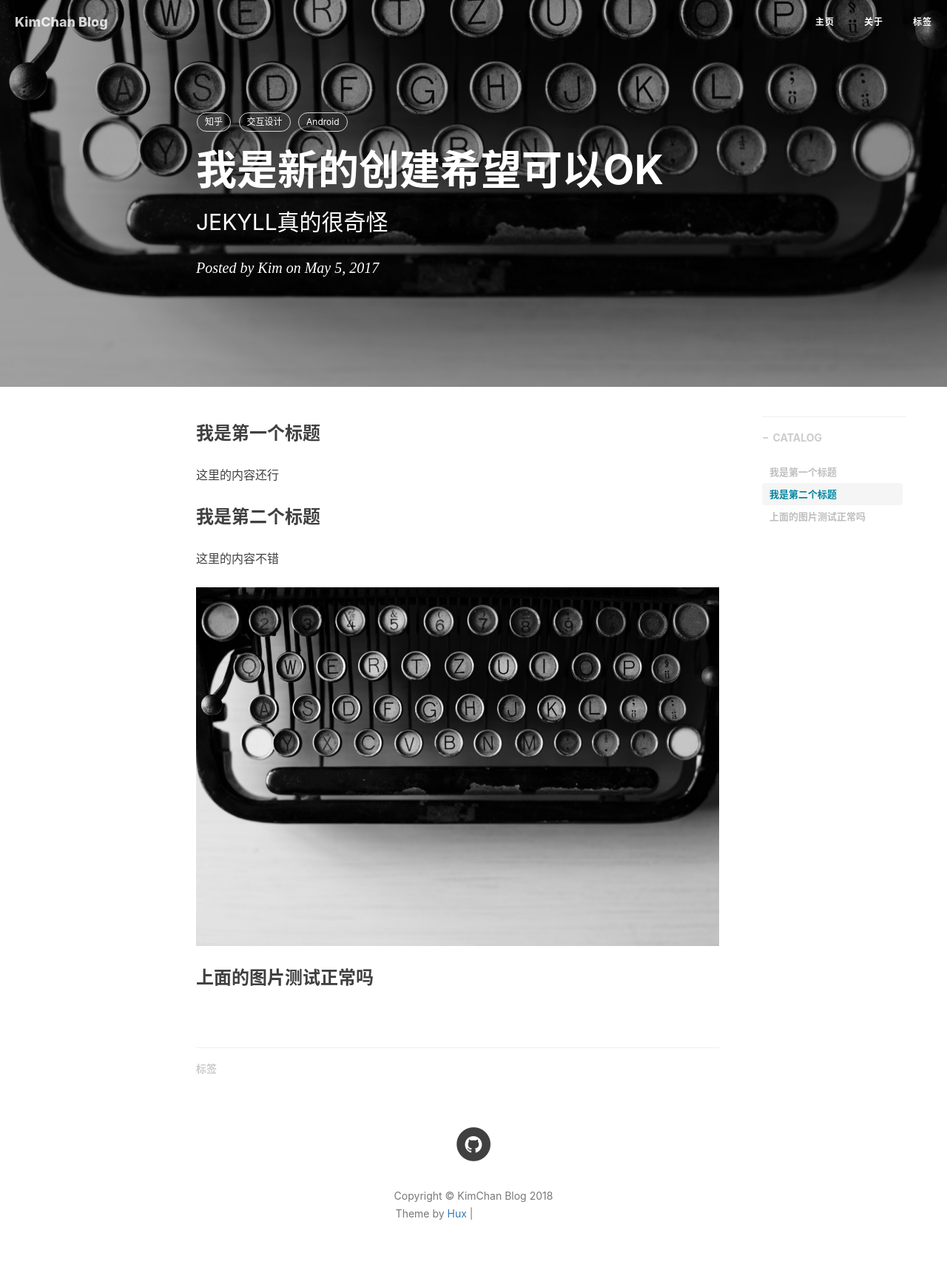
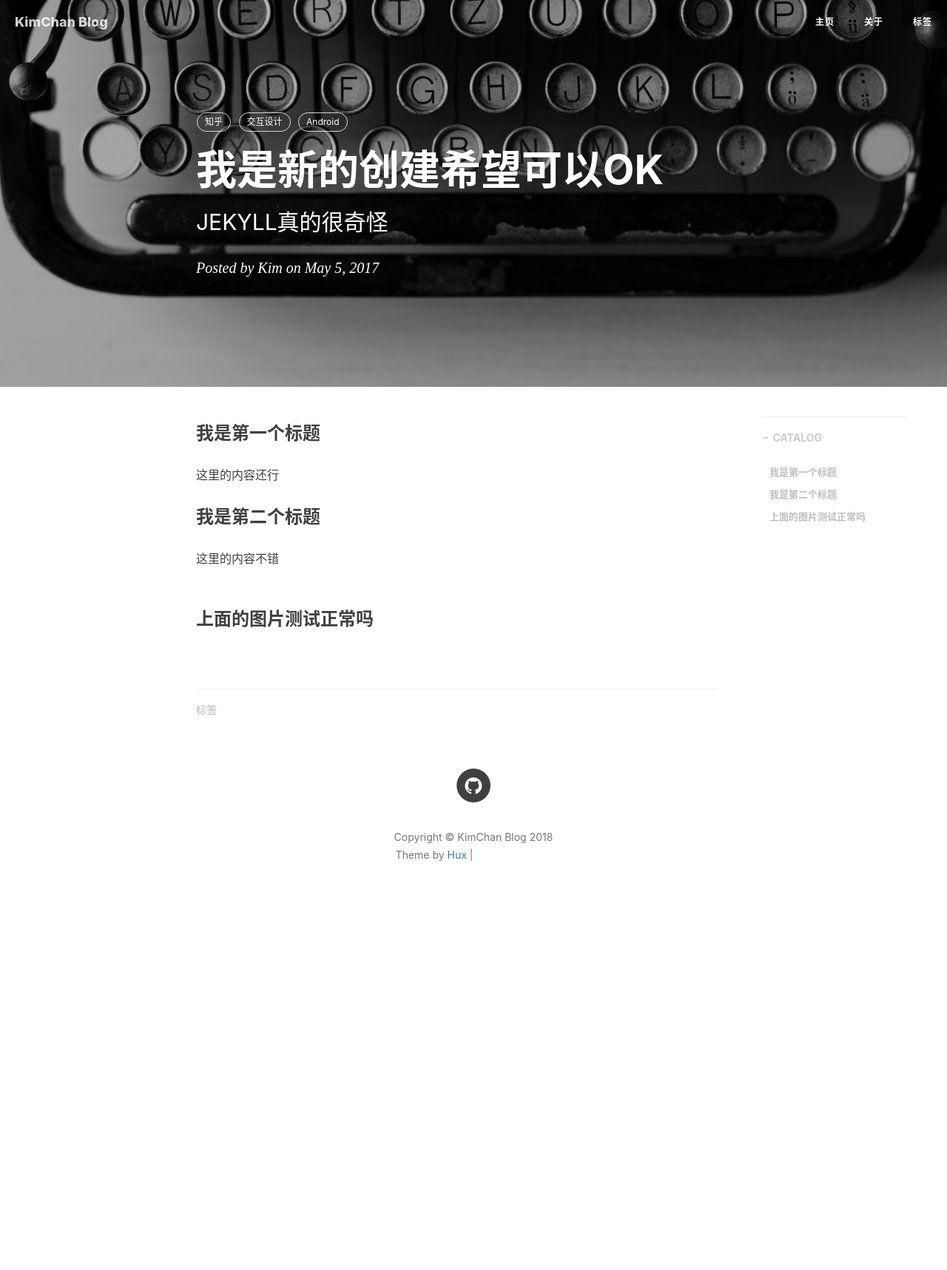
Before and after one commit to kimchances/github_static_page, a Jekyll site: the page built from _posts/2018-05-06-upgrading-eleme-to-pwa.markdown, in a window 1280 px wide. Shown: the whole page at 74% size. Built offline with Jekyll 4.4.1, drawn with Linux system fonts in a browser that asks for light colours; nearby versions of some CDN libraries; comment, search, counter and statistics services are not loaded; after the commit the page ends 1232 px from its top, so only the background shows below that; grey boxes are pictures that could not be loaded.

Commit message:
啊实打

```diff
--- a/_posts/2018-05-06-upgrading-eleme-to-pwa.markdown
+++ b/_posts/2018-05-06-upgrading-eleme-to-pwa.markdown
@@ -18,5 +18,5 @@
 这里的内容还行
 ### 我是第二个标题
 这里的内容不错
-![](/img/2018-05-06.jpg)
+![](helloworld/img/2018-05-06.jpg)
 ### 上面的图片测试正常吗
--- a/js/sw-registration.js
+++ b/js/sw-registration.js
@@ -35,7 +35,7 @@
   // For security reasons, a service worker can only control the pages
   // that are in the same directory level or below it. That's why we put sw.js at ROOT level.
   navigator.serviceWorker
-    .register('./sw.js')
+    .register('/helloworld/sw.js')
     .then((registration) => handleRegistration(registration))
     .catch((error) => {console.log('ServiceWorker registration failed: ', error)})
 
```
